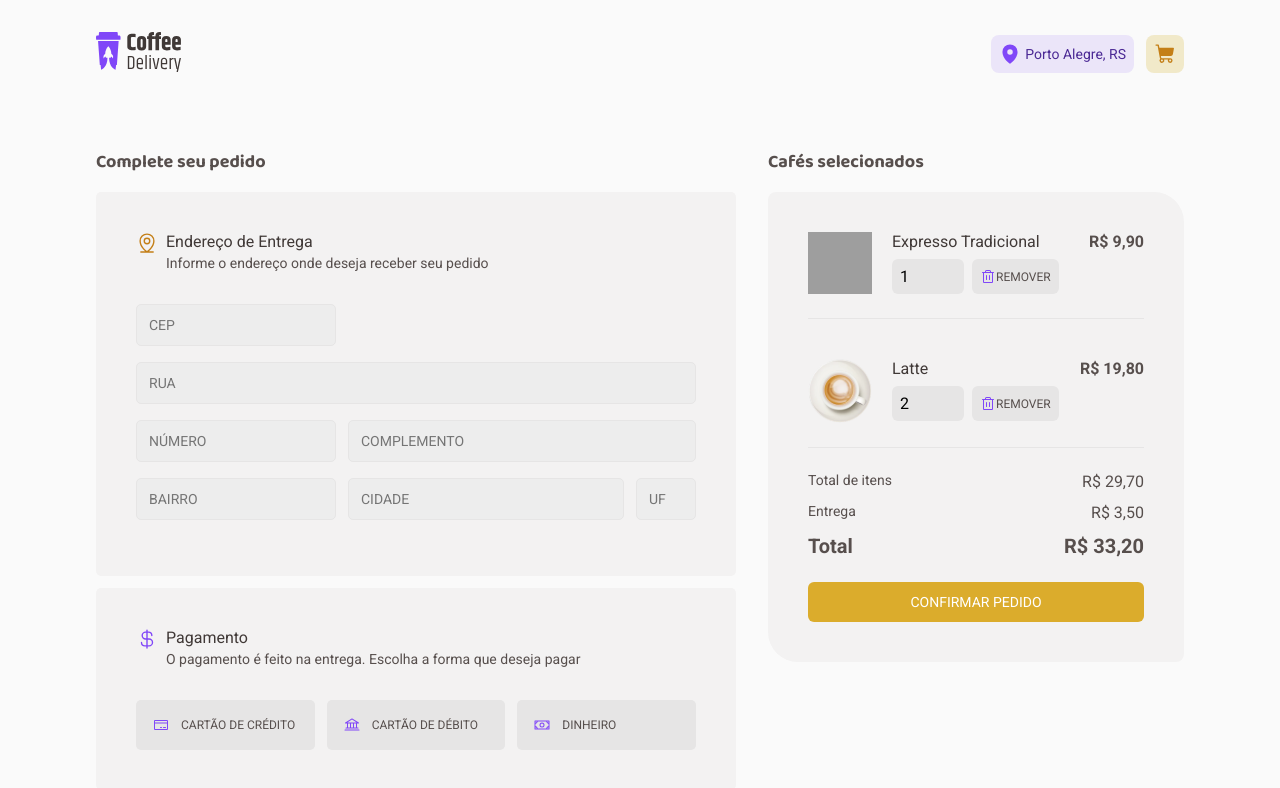
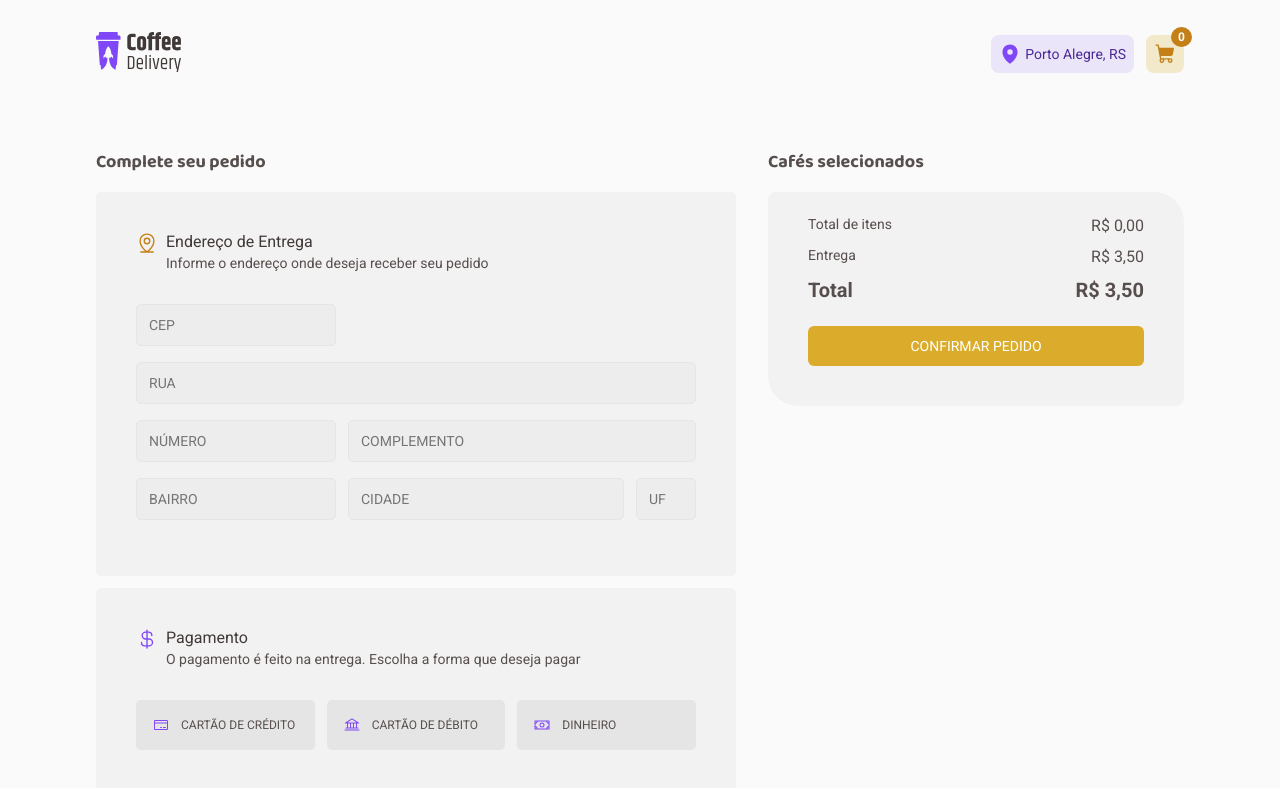
Before and after one commit to viniciuspachecof/coffee-delivery, a React (Vite) app: page /pedido in a window 1280 px wide. Shown: the top 788 px of the page. Built offline with nearby package versions, Linux system fonts and the light colour scheme; grey boxes are pictures that could not be loaded.

Commit message:
Adicionado os cafés no carrinho, e calculo de valores

```diff
--- a/src/App.tsx
+++ b/src/App.tsx
@@ -3,13 +3,16 @@ import { defaultTheme } from './styles/themes/default';
 import { GlobalStyle } from './styles/global';
 import { BrowserRouter } from 'react-router-dom';
 import { Router } from './Router';
+import { CoffeesContextProvider } from './contexts/CoffeesContext';
 
 export function App() {
   return (
     <>
       <ThemeProvider theme={defaultTheme}>
         <BrowserRouter>
-          <Router />
+          <CoffeesContextProvider>
+            <Router />
+          </CoffeesContextProvider>
         </BrowserRouter>
         <GlobalStyle />
       </ThemeProvider>
--- a/src/components/cardcoffee/index.tsx
+++ b/src/components/cardcoffee/index.tsx
@@ -1,11 +1,8 @@
-import { ChangeEvent, FormEvent, useState } from 'react';
+import { ChangeEvent, FormEvent, useContext, useState } from 'react';
 import { GridCoffeeItemContainer } from './style';
 import { ShoppingCart } from '@phosphor-icons/react';
-import { ICoffee } from '../../interface/Coffee';
-
-interface CardCoffeeProps extends ICoffee {
-  onAdicionarCoffee: (data: ICoffee) => void;
-}
+import { ICoffee } from '../../interface/ICoffee';
+import { CoffeesContext } from '../../contexts/CoffeesContext';
 
 export function CardCoffee({
   id,
@@ -14,8 +11,8 @@ export function CardCoffee({
   titulo,
   descricao,
   valor,
-  onAdicionarCoffee,
-}: CardCoffeeProps) {
+}: ICoffee) {
+  const { onAdicionarCoffee } = useContext(CoffeesContext);
   const [qtdeCoffee, setQtdeCoffee] = useState(1);
 
   function handleFormCoffee(event: FormEvent) {
@@ -36,8 +33,8 @@ export function CardCoffee({
     <GridCoffeeItemContainer>
       <img src={img} alt="" />
       <div className="categorias-coffee">
-        {categorias.map((categoria) => (
-          <span>{categoria}</span>
+        {categorias.map((categoria, index) => (
+          <span key={index}>{categoria}</span>
         ))}
       </div>
       <h3>{titulo}</h3>
@@ -56,6 +53,7 @@ export function CardCoffee({
               setQtdeCoffee(Number(event.target.value))
             }
             min={1}
+            value={qtdeCoffee}
           />
           <button className="adicionar-coffee" type="submit">
             <ShoppingCart size={22} weight="fill" />
--- a/src/components/cardcoffeepedido/index.tsx
+++ b/src/components/cardcoffeepedido/index.tsx
@@ -1,35 +1,44 @@
+import { ChangeEvent, FormEvent, useContext } from 'react';
 import { CoffePedidoContainer } from './style';
 import { Trash } from '@phosphor-icons/react';
+import { CoffeesContext } from '../../contexts/CoffeesContext';
+import { ICoffee } from '../../interface/ICoffee';
 
-interface CardCoffeePedidoProps {
-  img: string;
-  descricao: string;
-  qtde: number;
-  valor: string;
-}
+export function CardCoffeePedido({ id, img, titulo, qtde, valor }: ICoffee) {
+  const { onRemoverCoffee, onAlterarQtdeCoffee } = useContext(CoffeesContext);
 
-export function CardCoffeePedido({
-  img,
-  descricao,
-  qtde,
-  valor,
-}: CardCoffeePedidoProps) {
+  function handlerDeleteCoffee(event: FormEvent) {
+    event.preventDefault();
+
+    onRemoverCoffee(id);
+  }
+
+  function onChangeQtdeCoffee(event: ChangeEvent<HTMLInputElement>) {
+    onAlterarQtdeCoffee(id, Number(event.target.value));
+  }
+
   return (
     <CoffePedidoContainer>
       <div className="qtde-coffee">
         <img src={img} alt="" />
         <div>
-          <p>{descricao}</p>
+          <p>{titulo}</p>
           <div className="remover">
-            <input type="number" value={qtde} />
-            <span className="button-remover">
+            <input
+              type="number"
+              value={qtde}
+              onChange={onChangeQtdeCoffee}
+              step="1"
+              min={1}
+            />
+            <button className="button-remover" onClick={handlerDeleteCoffee}>
               <Trash size={16} />
               REMOVER
-            </span>
+            </button>
           </div>
         </div>
       </div>
-      <span>R$ {valor}</span>
+      <span>R$ {valor.toFixed(2).replace('.', ',')}</span>
     </CoffePedidoContainer>
   );
 }
--- a/src/components/cardcoffeepedido/style.ts
+++ b/src/components/cardcoffeepedido/style.ts
@@ -44,6 +44,7 @@ export const CoffePedidoContainer = styled.div`
           font-size: 0.75rem;
           cursor: pointer;
           transition: background-color 0.1s;
+          color: ${(props) => props.theme['base-text']};
 
           &:hover {
             background: ${(props) => props.theme['base-hover']};
--- a/src/components/header/index.tsx
+++ b/src/components/header/index.tsx
@@ -2,8 +2,12 @@ import logoCoffee from '../../assets/coffee-logo.svg';
 import { ShoppingCart, MapPin } from '@phosphor-icons/react';
 import { HeaderContainer } from './style';
 import { NavLink } from 'react-router-dom';
+import { CoffeesContext } from '../../contexts/CoffeesContext';
+import { useContext } from 'react';
 
 export function Header() {
+  const { coffees } = useContext(CoffeesContext);
+
   return (
     <HeaderContainer>
       <NavLink to="/" title="home">
@@ -15,6 +19,7 @@ export function Header() {
         </span>
 
         <NavLink className="link-compras" to="/pedido" title="Meu pedido">
+          <span className="cart-count">{coffees.length}</span>
           <ShoppingCart size={22} weight="fill" />
         </NavLink>
       </nav>
--- a/src/components/header/style.ts
+++ b/src/components/header/style.ts
@@ -10,8 +10,7 @@ export const HeaderContainer = styled.header`
     display: flex;
     gap: 0.75rem;
 
-    a,
-    span {
+    .localizacao {
       display: flex;
       gap: 0.25rem;
       align-items: center;
@@ -20,16 +19,38 @@ export const HeaderContainer = styled.header`
       color: ${(props) => props.theme['purple-dark']};
       padding: 0.5rem;
       border-radius: 0.5rem;
-    }
+      background: ${(props) => props.theme['purple-light']};
 
-    .localizacao {
-      background: ${(props) => props.theme['purple-light']};
       svg {
         color: ${(props) => props.theme['purple']};
       }
     }
+
     .link-compras {
+      position: relative;
+      display: flex;
+      gap: 0.25rem;
+      align-items: center;
+      text-decoration: none;
+      font-size: 14px;
+      color: ${(props) => props.theme['purple-dark']};
+      padding: 0.5rem;
+      border-radius: 0.5rem;
       background: ${(props) => props.theme['yellow-light']};
+
+      .cart-count {
+        position: absolute;
+        top: -8px;
+        right: -8px;
+        background-color: ${(props) => props.theme['yellow-dark']};
+        color: ${(props) => props.theme['white']};
+        font-size: 12px;
+        font-weight: bold;
+        border-radius: 50%;
+        padding: 4px 7px;
+        line-height: 1;
+      }
+
       svg {
         color: ${(props) => props.theme['yellow-dark']};
       }
--- /dev/null
+++ b/src/contexts/CoffeesContext.tsx
@@ -0,0 +1,57 @@
+import { createContext, ReactNode, useState } from 'react';
+import { ICoffee } from '../interface/ICoffee';
+
+interface CoffeesContextType {
+  onAdicionarCoffee: (data: ICoffee) => void;
+  onRemoverCoffee: (id: number) => void;
+  onAlterarQtdeCoffee: (id: number, qtdeAtualizada: number) => void;
+  coffees: ICoffee[];
+}
+
+export const CoffeesContext = createContext({} as CoffeesContextType);
+
+interface CoffeesContextProviderProps {
+  children: ReactNode;
+}
+
+export function CoffeesContextProvider({
+  children,
+}: CoffeesContextProviderProps) {
+  const [coffees, setCoffees] = useState<ICoffee[]>([]);
+
+  function onAdicionarCoffee(data: ICoffee) {
+    setCoffees((state) => [...state, { ...data }]);
+  }
+
+  function onRemoverCoffee(id: number) {
+    const listaCoffees = coffees.filter((coffee) => coffee.id !== id);
+
+    setCoffees(listaCoffees);
+  }
+
+  function onAlterarQtdeCoffee(id: number, qtdeAtualizada: number) {
+    const listaCoffees = coffees.filter((coffee) => coffee.id !== id);
+    const coffee = coffees.find((coffee) => coffee.id === id);
+
+    if (coffee) {
+      coffee.qtde = qtdeAtualizada;
+
+      listaCoffees.push(coffee);
+
+      setCoffees(listaCoffees);
+    }
+  }
+
+  return (
+    <CoffeesContext.Provider
+      value={{
+        onAdicionarCoffee,
+        onRemoverCoffee,
+        onAlterarQtdeCoffee,
+        coffees,
+      }}
+    >
+      {children}
+    </CoffeesContext.Provider>
+  );
+}
--- a/src/data/Coffes.ts
+++ b/src/data/CoffesData.ts
@@ -1,4 +1,4 @@
-import { ICoffee } from '../interface/Coffee';
+import { ICoffee } from '../interface/ICoffee';
 import coffeeExpresso from '../assets/coffees/coffee-expresso.svg';
 import coffeeAmericano from '../assets/coffees/coffee-americano.svg';
 import coffeeExpressoCremoso from '../assets/coffees/coffee-expresso-cremoso.svg';
--- a/src/pages/home/index.tsx
+++ b/src/pages/home/index.tsx
@@ -8,19 +8,9 @@ import {
   ListaCoffee,
 } from './styles';
 import { CardCoffee } from '../../components/cardcoffee';
-import { useState } from 'react';
-import { ICoffee } from '../../interface/Coffee';
-import { DataCoffes } from '../../data/Coffes';
+import { DataCoffes } from '../../data/CoffesData';
 
 export function Home() {
-  const [coffees, setCoffees] = useState<ICoffee[]>([]);
-
-  function handleAdicionarCoffee(data: ICoffee) {
-    setCoffees((state) => [...state, { ...data }]);
-  }
-
-  console.log(coffees);
-
   return (
     <div>
       <InfoContainer>
@@ -69,7 +59,7 @@ export function Home() {
 
         <GridCoffeeContainer>
           {DataCoffes.map((coffee) => (
-            <CardCoffee {...coffee} onAdicionarCoffee={handleAdicionarCoffee} />
+            <CardCoffee key={coffee.id} {...coffee} />
           ))}
         </GridCoffeeContainer>
       </ListaCoffee>
--- a/src/pages/meupedido/index.tsx
+++ b/src/pages/meupedido/index.tsx
@@ -7,12 +7,20 @@ import {
   Bank,
   Money,
 } from '@phosphor-icons/react';
-import coffeeExpresso from '../../assets/coffees/coffee-expresso.svg';
-import coffeeLatte from '../../assets/coffees/coffee-latte.svg';
 import { useNavigate } from 'react-router-dom';
+import { useContext } from 'react';
+import { CoffeesContext } from '../../contexts/CoffeesContext';
 
 export function MeuPedido() {
   const navigate = useNavigate();
+  const { coffees } = useContext(CoffeesContext);
+
+  const valorEntrega = 3.5;
+  const valorTotalItens = coffees.reduce(
+    (soma, coffee) => soma + coffee.valor * coffee.qtde,
+    0
+  );
+  const valorTotalPedido = valorTotalItens + valorEntrega;
 
   function direcionarPagina() {
     navigate('/ConfirmacaoPedido');
@@ -118,31 +126,22 @@ export function MeuPedido() {
       <div className="info-selecionado">
         <p>Cafés selecionados</p>
         <div className="card-selecionado">
-          <CardCoffeePedido
-            img={coffeeExpresso}
-            descricao="Expresso Tradicional"
-            qtde={1}
-            valor="9,90"
-          />
-          <CardCoffeePedido
-            img={coffeeLatte}
-            descricao="Latte"
-            qtde={2}
-            valor="19,80"
-          />
+          {coffees.map((coffee) => {
+            return <CardCoffeePedido {...coffee} />;
+          })}
 
           <div className="total-pedido">
             <div>
               <span>Total de itens</span>
-              <span>R$ 29,70</span>
+              <span>R$ {valorTotalItens.toFixed(2).replace('.', ',')}</span>
             </div>
             <div>
               <span>Entrega</span>
-              <span>R$ 3,50</span>
+              <span>R$ {valorEntrega.toFixed(2).replace('.', ',')}</span>
             </div>
             <div className="total-valor">
               <span>Total</span>
-              <span>R$ 33,20</span>
+              <span>R$ {valorTotalPedido.toFixed(2).replace('.', ',')}</span>
             </div>
           </div>
 
```
Also changed, not shown: src/interface/ICoffee.tsx (renamed from src/interface/Coffee.tsx).
